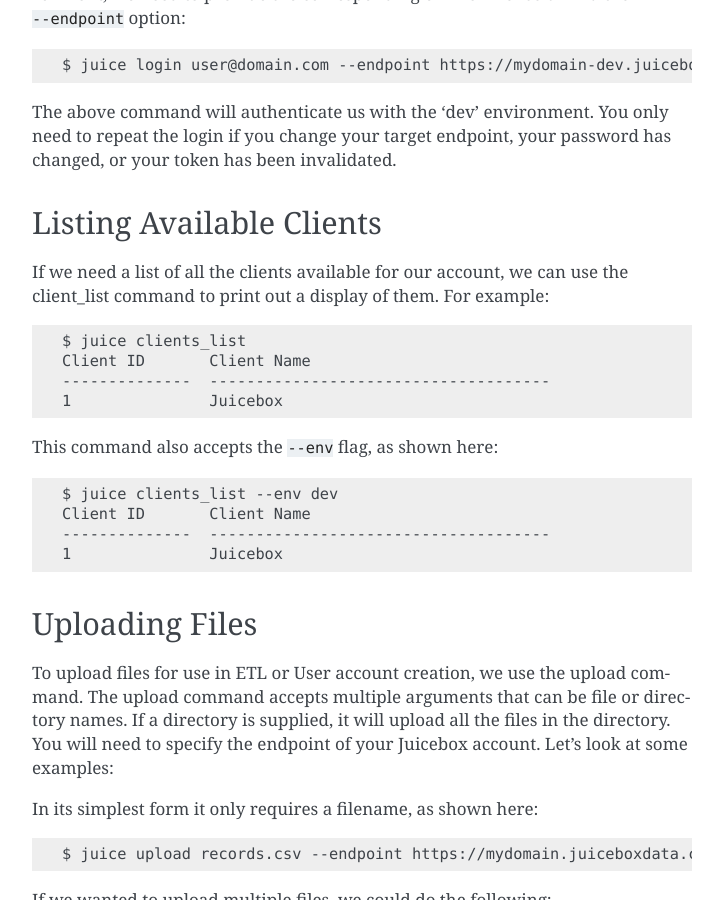
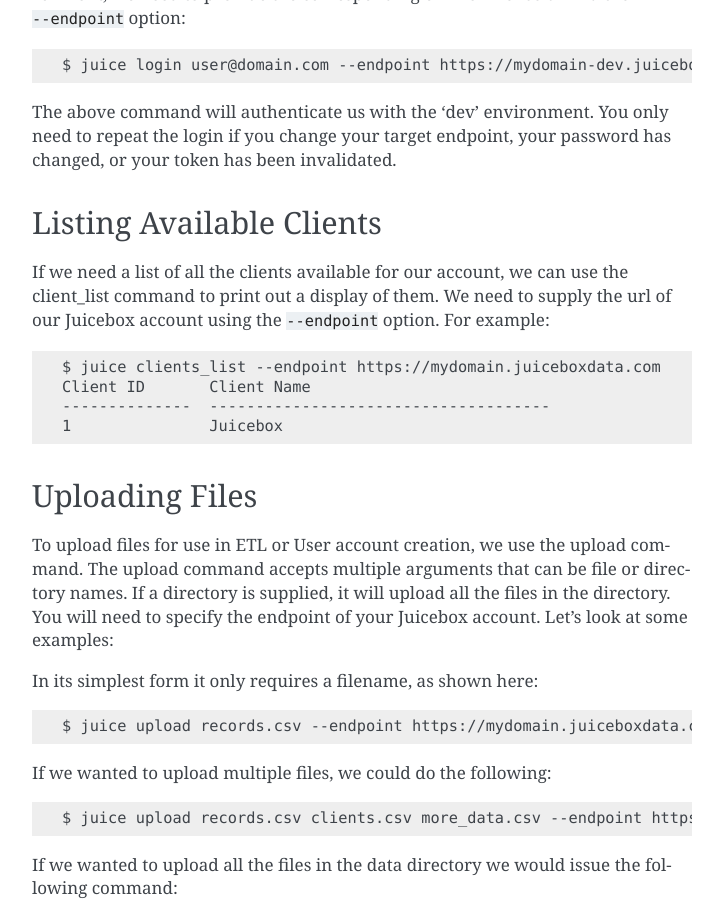
Before and after one commit to juiceinc/juicebox-cli, a Sphinx documentation site: the page built from docs/source/index.rst, in a window 1280 px wide and 900 px high, scrolled down 1011 px. Shown: the whole window, without its empty margins (388-1111 px from the left). Built offline with Sphinx 7.4.7, drawn with Linux system fonts in a browser that asks for light colours; formulas are drawn with MathJax 3.

Commit message:
[JB-2082] Updated the `juice clients_list` command to replace the `--env` option with a new option called `--endpoint` that is always required.
This option is passed along to the JB public api. Tests and documentation have been updated.

```diff
--- a/docs/source/index.rst
+++ b/docs/source/index.rst
@@ -40,17 +40,10 @@
 Listing Available Clients
 -------------------------
 
-If we need a list of all the clients available for our account, we can use the client_list command to print out a display of them. For example::
+If we need a list of all the clients available for our account, we can use the client_list command to print out a display of them. We need to supply the url of our Juicebox account using the ``--endpoint`` option. For example::
 
 
-    $ juice clients_list
-    Client ID       Client Name
-    --------------  -------------------------------------
-    1               Juicebox
-
-This command also accepts the ``--env`` flag, as shown here::
-
-    $ juice clients_list --env dev
+    $ juice clients_list --endpoint https://mydomain.juiceboxdata.com
     Client ID       Client Name
     --------------  -------------------------------------
     1               Juicebox
```
Also changed, not shown: 4 other files.
